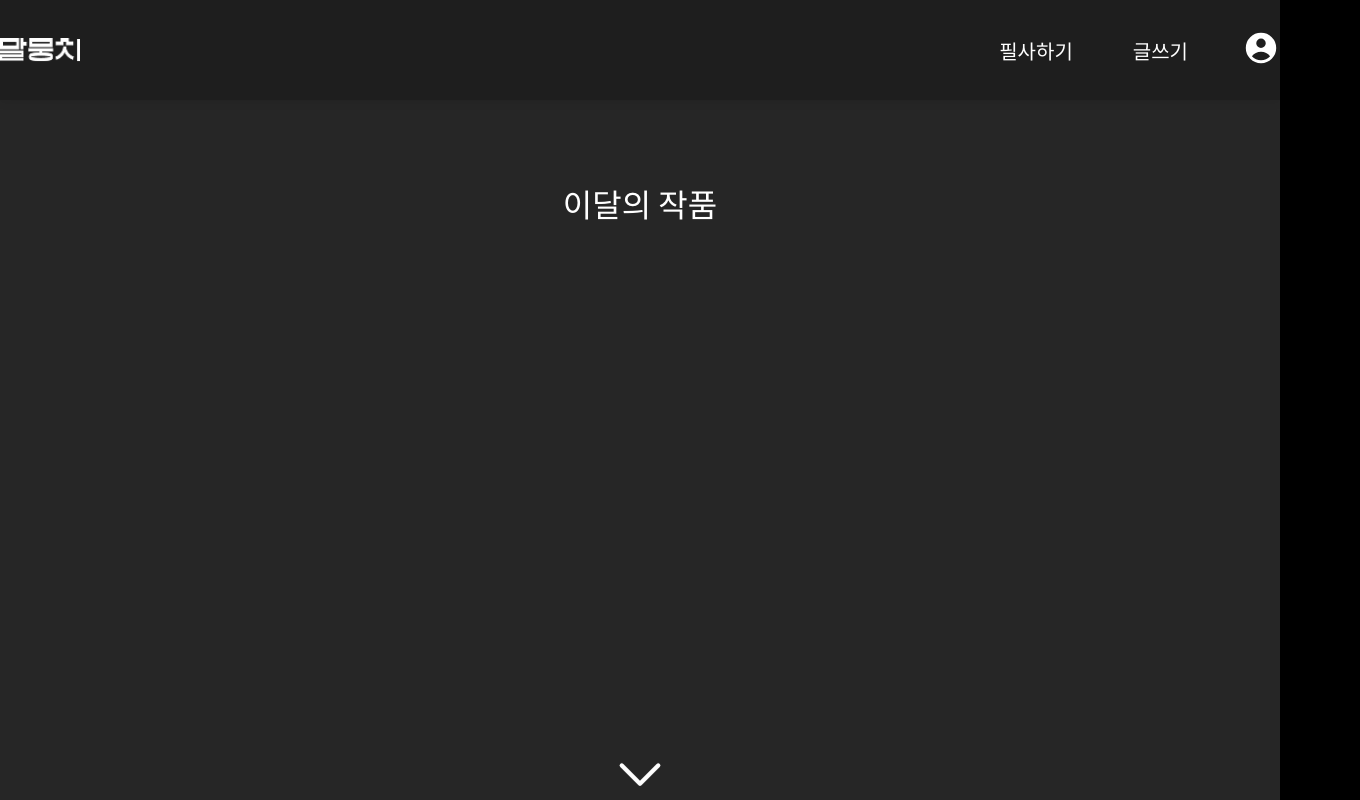
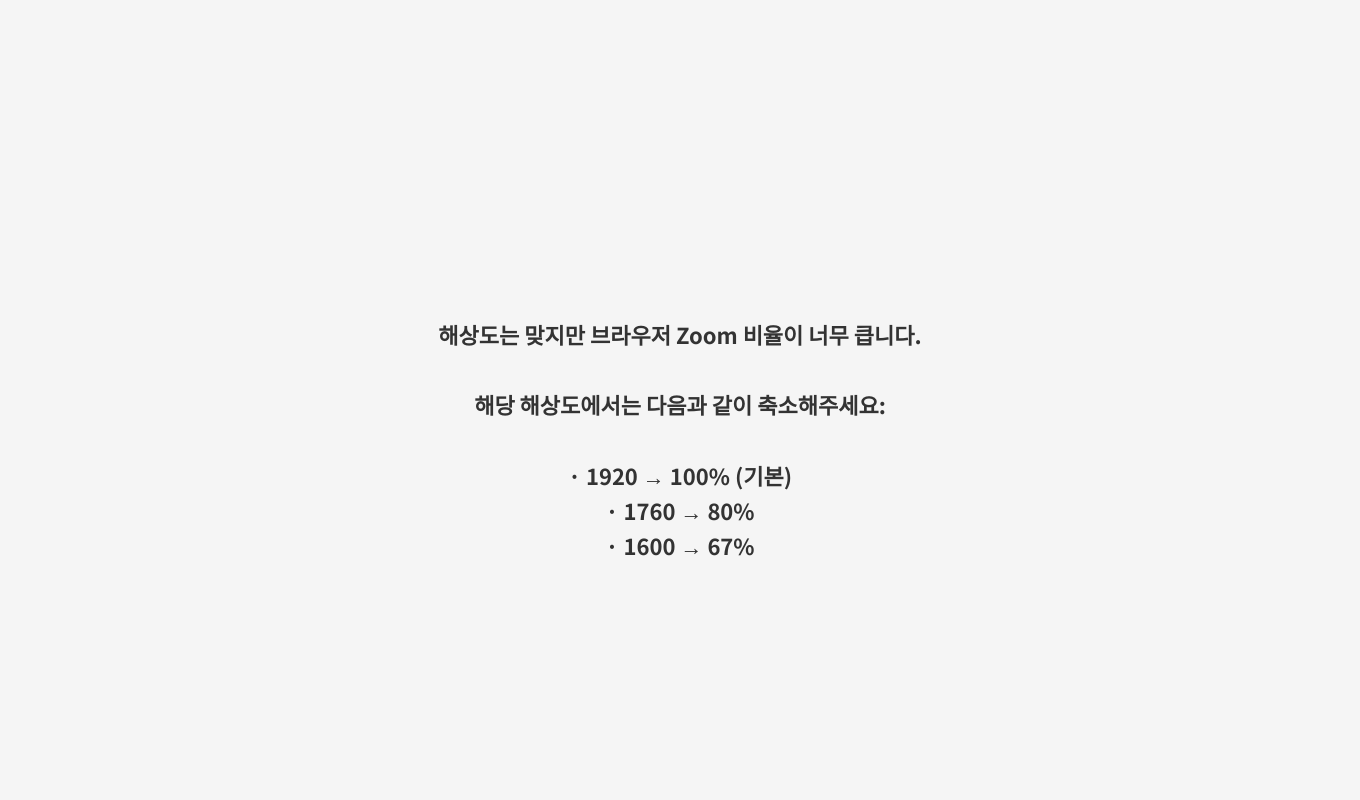
Before and after one commit to Malmungchi-2025/malmungchi-web, a React (Create React App) app: page /allpost in a window 1280 px wide. Shown: the top 800 px of the page, 1360 px wide, since content can reach past the window. Built offline with nearby package versions, Linux system fonts and the light colour scheme; no server answers; a web font is replaced by a local one.

Commit message:
✅ test : 크기에 따른 zoom 조절

```diff
--- a/src/App.js
+++ b/src/App.js
@@ -17,6 +17,7 @@ import WritingBookmark from "./components/WritingBookmark";
 import BookmarkDetailPage from "./components/BookmarkDetailPage";
 import AllPostsPage from "./components/AllPostsPage";
 import { LikeProvider } from "./contexts/LikeContext";
+import ResolutionGuard from "./components/ResolutionGuard";
 
 // 리액트 훅
 import { BrowserRouter, Routes, Route } from "react-router-dom";
@@ -55,6 +56,7 @@ function App() {
   }, []);
 
   return (
+    <ResolutionGuard>
       <LikeProvider>
         <UserProvider>
           <BrowserRouter>
@@ -77,13 +79,18 @@ function App() {
               />
               <Route
                 path="/prompt-articles"
-              element={<PromptArticlesPage backgroundStyle={backgroundStyle} />}
+                element={
+                  <PromptArticlesPage backgroundStyle={backgroundStyle} />
+                }
               />
               <Route path="/main" element={<MainPage />} />
               <Route path="/copy-main" element={<CopyMainPage />} />
               {/* <Route path="/copy/start/:id" element={<TranscriptionPage />} />{" "} */}
               <Route path="/copy/start/:id" element={<TranscriptionPage />} />
-            <Route path="/copy/start/custom" element={<TranscriptionPage />} />
+              <Route
+                path="/copy/start/custom"
+                element={<TranscriptionPage />}
+              />
               <Route path="/directadd" element={<DirectAddPage />} />
               <Route
                 path="/transcription-complete"
@@ -108,6 +115,7 @@ function App() {
           </BrowserRouter>
         </UserProvider>
       </LikeProvider>
+    </ResolutionGuard>
   );
 }
 
--- a/src/components/MainPage.css
+++ b/src/components/MainPage.css
@@ -229,7 +229,7 @@
 }
 
 /* 브레이크 포인트 추가.. */
-@media (max-width: 1440px) {
+/* @media (max-width: 1440px) {
   .main_content {
     padding-left: 189px;
     padding-right: 150px;
@@ -280,7 +280,7 @@
     font-size: 30px;
     bottom: 45px;
   }
-}
+} */
 
 /* 애니메이션 */
 @keyframes slideInLeft {
--- /dev/null
+++ b/src/components/ResolutionGuard.jsx
@@ -0,0 +1,85 @@
+import React, { useEffect, useState } from "react";
+
+const ResolutionGuard = ({ children }) => {
+  const [status, setStatus] = useState("checking");
+
+  useEffect(() => {
+    const check = () => {
+      const width = window.innerWidth;
+      const zoom = Math.round((window.outerWidth / window.innerWidth) * 100);
+
+      const is1920 =
+        width >= 1870 && width <= 1970 && zoom >= 98 && zoom <= 102;
+      const is1760 = width >= 1710 && width <= 1810 && zoom >= 78 && zoom <= 82;
+      const is1600 = width >= 1550 && width <= 1650 && zoom >= 65 && zoom <= 69;
+
+      // ✅ 실제 노트북에서 Zoom 67%일 때 innerWidth가 1194쯤 나오는 경우 대응
+      const isZoom67Match =
+        zoom >= 65 && zoom <= 69 && width >= 1180 && width <= 1220;
+
+      if (is1920 || is1760 || is1600 || isZoom67Match) {
+        setStatus("ok");
+      } else if (width <= 1810 && zoom < 65) {
+        setStatus("zoom_too_low");
+      } else if (width <= 1970 && zoom > 82) {
+        setStatus("zoom_needed");
+      } else {
+        setStatus("unsupported");
+      }
+    };
+
+    check();
+    window.addEventListener("resize", check);
+    return () => window.removeEventListener("resize", check);
+  }, []);
+
+  if (status === "checking") return null;
+
+  if (status === "ok") return children;
+
+  let message = "";
+  switch (status) {
+    case "zoom_needed":
+      message =
+        "해상도는 맞지만 브라우저 Zoom 비율이 너무 큽니다.\n\n" +
+        "해당 해상도에서는 다음과 같이 축소해주세요:\n\n" +
+        "· 1920 → 100% (기본)\n· 1760 → 80%\n· 1600 → 67%";
+      break;
+    case "zoom_too_low":
+      message =
+        "브라우저 Zoom 비율이 너무 낮습니다.\n\n" +
+        "아래 중 하나로 맞춰주세요:\n\n" +
+        "· 1920 → 100%\n· 1760 → 80%\n· 1600 → 67%";
+      break;
+    case "unsupported":
+    default:
+      message =
+        "현재 해상도는 지원되지 않습니다.\n\n" +
+        "아래 세 가지 환경 중 하나로 접속해 주세요:\n\n" +
+        "· 1920px (Zoom 100%)\n· 1760px (Zoom 80%)\n· 1600px (Zoom 67%)";
+  }
+
+  return (
+    <div
+      style={{
+        width: "100vw",
+        height: "100vh",
+        backgroundColor: "#f5f5f5",
+        display: "flex",
+        justifyContent: "center",
+        alignItems: "center",
+        fontSize: "22px",
+        fontWeight: "bold",
+        color: "#333",
+        textAlign: "center",
+        padding: "40px",
+        lineHeight: 1.6,
+        whiteSpace: "pre-line",
+      }}
+    >
+      {message}
+    </div>
+  );
+};
+
+export default ResolutionGuard;
```
Lines whose indentation alone changed are shown as unchanged.
